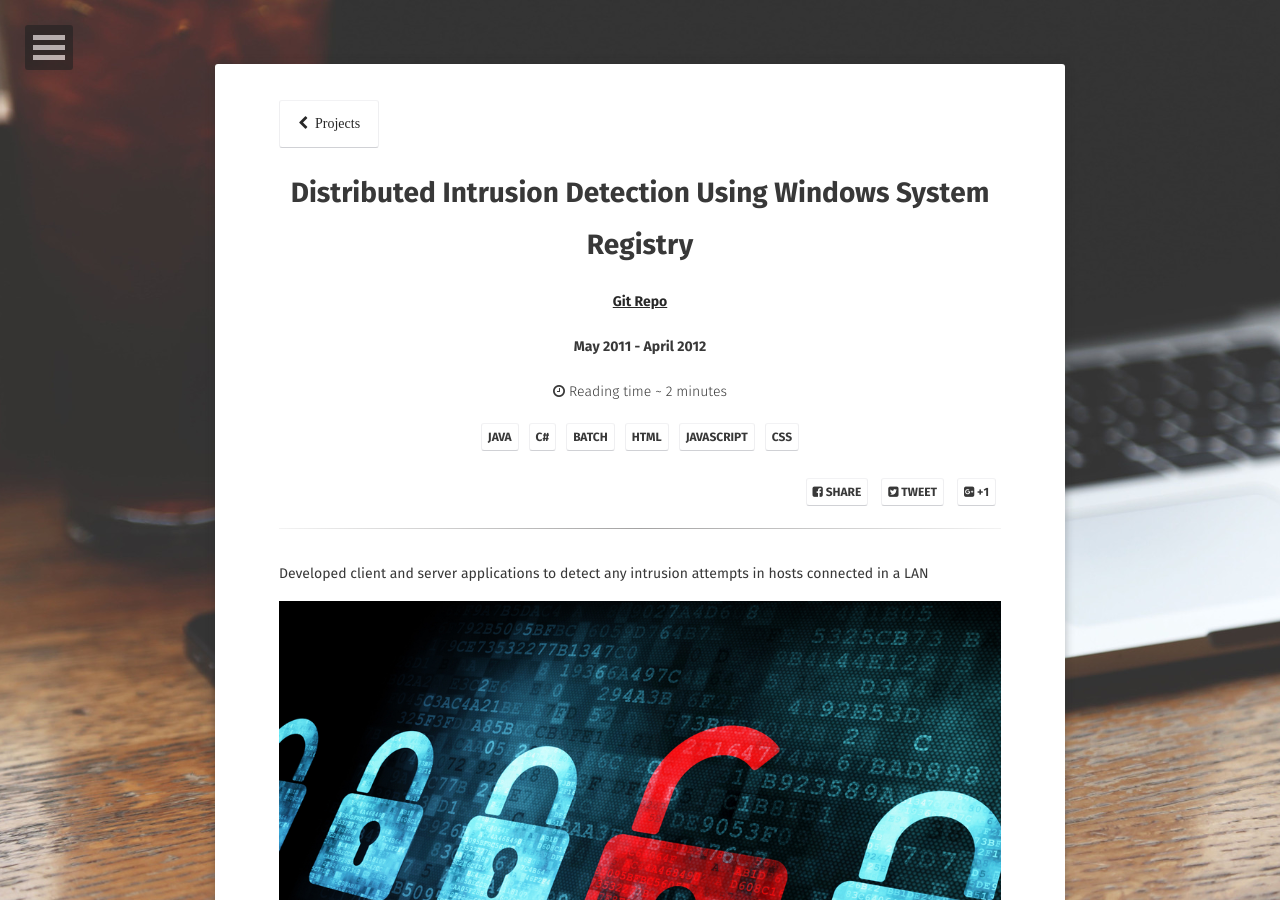
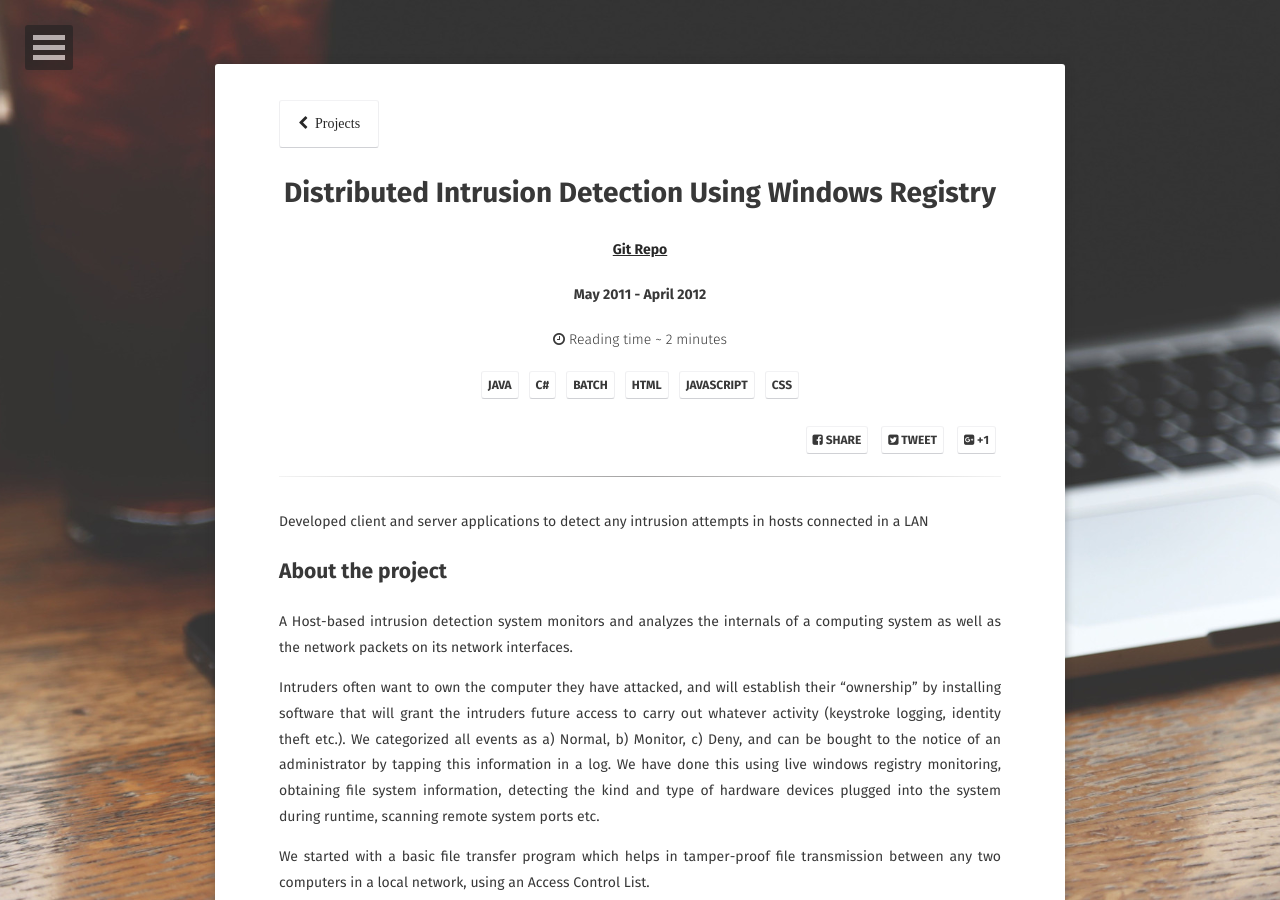
Before and after one commit to rohitnair987/rohitnair987.github.io, a Jekyll site: the page built from _posts/2012-04-01-ids.md, in a window 1280 px wide and 900 px high. Built offline with Jekyll 4.4.1, drawn with Linux system fonts in a browser that asks for light colours; some web fonts are replaced.

Commit message:
Added changes to correct image alignment

```diff
--- a/_layouts/project.html
+++ b/_layouts/project.html
@@ -32,6 +32,9 @@ layout: compress
                                     {% endif %}
                                     <a class="zoombtn" href="{{ site.url }}{{ post.url }}">{{ post.title }}</a>
                                     <p>{{ post.excerpt }}</p>
+                                    {% if post.bio %}
+                                        <p>{{ post.bio }}</p>
+                                    {% endif %}
                                     <a href="{{ site.url }}{{ post.url }}" class="btn zoombtn">Read More</a>
                                 </li>
                             </ul>
--- a/_posts/2012-04-01-ids.md
+++ b/_posts/2012-04-01-ids.md
@@ -1,8 +1,9 @@
 ---
 layout      : post
-title       : "Distributed Intrusion Detection Using Windows System Registry"
+title       : "Distributed Intrusion Detection Using Windows Registry"
 excerpt     : "University of Mumbai, India"
 project     : true
+bio 		: "Developed client and server applications to detect any intrusion attempts in hosts connected in a LAN"
 git         : https://github.com/rohitnair987/Distributed_Intrusion_Detection_System
 folder      : ids
 startDate   : May 2011
@@ -19,9 +20,8 @@ comments    : false
 
 Developed client and server applications to detect any intrusion attempts in hosts connected in a LAN
 
-<img src = "{{ site.url }}/assets/img/projects/ids/icon.jpg">
+<!-- jQuery library -->
 
-<br />
 
 ## About the project
 A Host-based intrusion detection system monitors and analyzes the internals of a computing system as well as the network packets on its network interfaces.
@@ -45,20 +45,33 @@ potentially dangerous process on a server residing on the network</li>
 ### Administrator
 Empowered with a 'Remote process kill' functionality to address the issues with rogue processes
 Can disable/enable hardware on select hosts, for instance USB
-<img style = "float:left" src = "{{ site.url }}/assets/img/projects/ids/ids_server.png">
-<img style = "float:right" src = "{{ site.url }}/assets/img/projects/ids/task_killer.png">
+
+ <div>
+   <div style="float :left; height: 400px ; width: 300px;"><img style = "height: 400px ; width: 300px" src = "{{ site.url }}/assets/img/projects/ids/ids_server.png"></div>
+   <div style = "float :right ;height: 400px ; width: 300px"><img style = "height: 400px ; width: 300px" src = "{{ site.url }}/assets/img/projects/ids/task_killer.png"></div>
+ </div>
+
+
+
 <br style="clear:both" />
 <br />
 
 ### Hosts
 We continuously scan the ports for malicious activity and also use a packet sniffer to dig out unexpected behavior.
-<img style = "float:left" src = "{{ site.url }}/assets/img/projects/ids/packet_sniffing.png">
-<img style = "float:right" src = "{{ site.url }}/assets/img/projects/ids/port_scanner.png">
+<div>
+    <div style="float :left; height: 400px ; width: 300px"><img style = " height: 400px ; width: 300px" src = "{{ site.url }}/assets/img/projects/ids/packet_sniffing.png"></div>
+     <div style = "float :right ;height: 400px ; width: 300px"><img style = "height: 400px ; width: 300px" src = "{{ site.url }}/assets/img/projects/ids/port_scanner.png"></div>
+ </div>
+
 <br style="clear:both" />
+<br />
 
 We handled many kinds of viruses such as auto-shutdown, infinite duplication of folders etc (pictures below), primarily using the virus signatures and monitoring windows registry
-<img style = "float:left" src = "{{ site.url }}/assets/img/projects/ids/virus1.png">
-<img style = "float:right" src = "{{ site.url }}/assets/img/projects/ids/virus2.png">
+<div>
+    <div style="float :left; height: 400px ; width: 300px"><img style = " height: 400px ; width: 300px" src = "{{ site.url }}/assets/img/projects/ids/virus1.png"></div>
+     <div style = "float :right ;height: 400px ; width: 300px"><img style = "height: 400px ; width: 300px" src = "{{ site.url }}/assets/img/projects/ids/virus2.png"></div>
+ </div>
+
 <br style="clear:both" />
 
 <br /><br />
```
